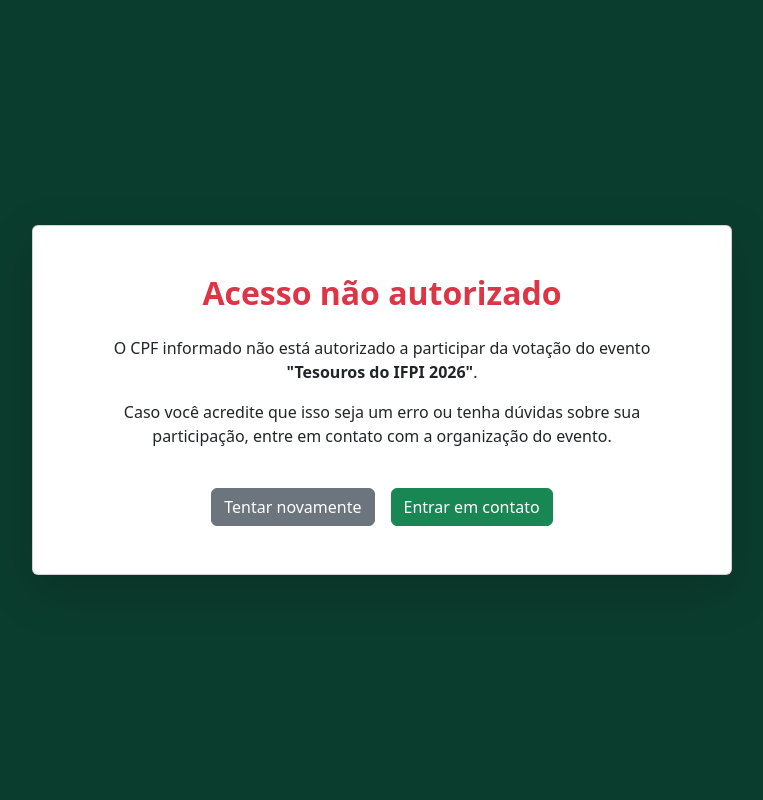
After one commit to willianjonhy05/Tesouros_do_IFPI, a Django app: page /votacao/nao-autorizado/ in a window 1280 px wide. The commit adds this page. Shown: the whole page, without its empty margins (258-1021 px from the left). Run offline with Django 5.2, Linux system fonts and the light colour scheme; some libraries are stand-ins or nearby versions; some web fonts are replaced.

Commit message:
Configurando identificação e concordância de termos

```diff
--- a/setup/urls.py
+++ b/setup/urls.py
@@ -25,6 +25,7 @@ urlpatterns = [
     path('admin/', admin.site.urls),
     path('contato/', views.contato, name='contato'),
     path('votacao/', include('tesouros_do_ifpi.urls')),
+    path('identificacao/', views.identificacao, name='identificacao'),
 ]
 
 
--- a/templates/index.html
+++ b/templates/index.html
@@ -46,7 +46,7 @@
                     </div>
                     <div class="col-lg-8 align-self-baseline">
                         <p class="text-white-75 mb-5">Os homenageados serão celebrados no dia 19 de junho, às 19h, no Auditório Maestrina Clóris de Oliveira, no Campus do IFPI Teresina Central!</p>
-                        <a class="btn btn-primary btn-xl" href="#about">Participe</a>
+                        <a class="btn btn-primary btn-xl" href="{% url 'identificacao' %}">Participe</a>
                     </div>
                 </div>
             </div>
--- /dev/null
+++ b/templates/nao_autorizado.html
@@ -0,0 +1,50 @@
+{% load static bootstrap5 %}
+<!DOCTYPE html>
+<html lang="pt-BR">
+<head>
+    <meta charset="UTF-8">
+    <meta name="viewport" content="width=device-width, initial-scale=1.0">
+    <link rel="icon" type="image/png" href="{% static 'img/icon.png' %}">
+    <link rel="stylesheet" href="{% static 'css/style.css' %}">
+    {% bootstrap_css %}
+    <title>Acesso não autorizado</title>
+</head>
+
+<body style="background-color:#0B3D2E;">
+
+<div class="container d-flex justify-content-center align-items-center min-vh-100">
+
+    <div class="card shadow-lg p-5 w-100 text-center" style="max-width:700px;">
+
+        <h2 class="text-danger mb-4"><strong>Acesso não autorizado</strong></h2>
+
+        <p>
+            O CPF informado não está autorizado a participar da votação do evento
+            <strong>"Tesouros do IFPI 2026"</strong>.
+        </p>
+
+        <p>
+            Caso você acredite que isso seja um erro ou tenha dúvidas sobre sua participação,
+            entre em contato com a organização do evento.
+        </p>
+
+        <div class="d-flex justify-content-center gap-3 mt-4">
+
+            <a href="{% url 'identificacao' %}" class="btn btn-secondary">
+                Tentar novamente
+            </a>
+
+            <a href="{% url 'contato' %}" class="btn btn-success">
+                Entrar em contato
+            </a>
+
+        </div>
+
+    </div>
+
+</div>
+
+{% bootstrap_javascript %}
+
+</body>
+</html>
--- a/tesouros_do_ifpi/admin.py
+++ b/tesouros_do_ifpi/admin.py
@@ -6,7 +6,7 @@ from .models import Usuario, Contato, Categoria, Voto
 
 @admin.register(Usuario)
 class UsuarioAdmin(admin.ModelAdmin):
-    list_display = ["nome","email", "telefone", "cpf"]
+    list_display = ["cpf"]
     search_fields = ["cpf"]
     list_per_page = 10
 
--- a/tesouros_do_ifpi/models.py
+++ b/tesouros_do_ifpi/models.py
@@ -9,10 +9,12 @@ class Usuario(models.Model):
     data_nasc = models.DateField("Data de Nascimento", null=True, blank=True)
     matricula = models.CharField("Matrícula", max_length=20, null=True, blank=True)
     concorda_termos = models.BooleanField("Concorda com os termos", default=False)
+    data_aceite = models.DateTimeField("Data de Aceite", null=True, blank=True)
+    ip_aceite = models.GenericIPAddressField("IP de Aceite", null=True, blank=True)
     email = models.EmailField("Email", max_length=100, blank=True, null=True)
 
     def __str__(self):
-        return self.nome
+        return self.cpf
 
     class Meta:
         verbose_name = "Usuario"
--- a/tesouros_do_ifpi/urls.py
+++ b/tesouros_do_ifpi/urls.py
@@ -4,4 +4,7 @@ from tesouros_do_ifpi import views
 urlpatterns = [
     path('termos/', views.termos, name='termos'),
     path('votacao/', views.votacao, name='votacao'),
+    path('processar/', views.processar_identificacao, name='processar_identificacao'),
+    path('nao-autorizado/', views.nao_autorizado, name='nao_autorizado'),
+    path('sair/', views.sair, name='sair'),
 ]
--- a/tesouros_do_ifpi/views.py
+++ b/tesouros_do_ifpi/views.py
@@ -1,6 +1,7 @@
 from django.shortcuts import render, redirect
-from .models import Contato
+from .models import Contato, Usuario
 from django.contrib import messages
+from django.utils import timezone
 
 # Create your views here.
 
@@ -30,10 +31,74 @@ def contato(request):
     return render(request, 'contato.html')
 
 def termos(request):
+
+    if not request.session.get('cpf_autorizado'):
+        return redirect('identificacao')
+
+    if request.method == "POST":
+
+        concorda_termos = request.POST.get('concorda_termos') == 'on'
+        cpf = request.session.get('cpf_autorizado')
+
+        if concorda_termos and cpf:
+
+            usuario = Usuario.objects.get_or_create(cpf=cpf)
+
+            usuario.concorda_termos = True
+            usuario.data_aceite = timezone.now()
+
+            ip = request.META.get('REMOTE_ADDR')
+            usuario.ip_aceite = ip
+
+            usuario.save()
+
+            return redirect('votacao')
+
+        else:
+            messages.error(request, "Você deve concordar com os termos para continuar.")
+            return redirect('termos')
+
     return render(request, 'termos.html')
 
 def votacao(request):
+
+    cpf = request.session.get('cpf_autorizado')
+
+    if not cpf:
+        return redirect('identificacao')
+
+    usuario = Usuario.objects.filter(cpf=cpf, concorda_termos=True).first()
+
+    if not usuario:
+        return redirect('termos')
+
     return render(request, 'votacao.html')
+
+def identificacao(request):
+    return render(request, 'identificacao.html')
+
+
+def processar_identificacao(request):
+    if request.method == "POST":
+        cpf = request.POST.get('cpf')
+        cpf = cpf.replace(".", "").replace("-", "")
+
+        if Usuario.objects.filter(cpf=cpf).exists():
+            request.session['cpf_autorizado'] = cpf
+            return redirect('termos')
+        else:
+            return redirect('nao_autorizado')
+
+    return redirect('identificacao')
+
+def sair(request):
+    request.session.flush()
+    return redirect('identificacao')
+
 
 def index(request):
     return render(request, 'index.html')
+
+
+def nao_autorizado(request):
+    return render(request, 'nao_autorizado.html')
```
Also changed, not shown: criar_categorias.py (renamed from scripts/criar_categorias.py, +7 -1 lines), static/js/termos.js (+17 -7 lines), static/js/validacao.js (+0 -14 lines), templates/identificacao.html (added, +31 -0 lines), templates/termos.html (+43 -18 lines), tesouros_do_ifpi/migrations/0003_usuario_data_aceite_usuario_ip_aceite.py (added).
